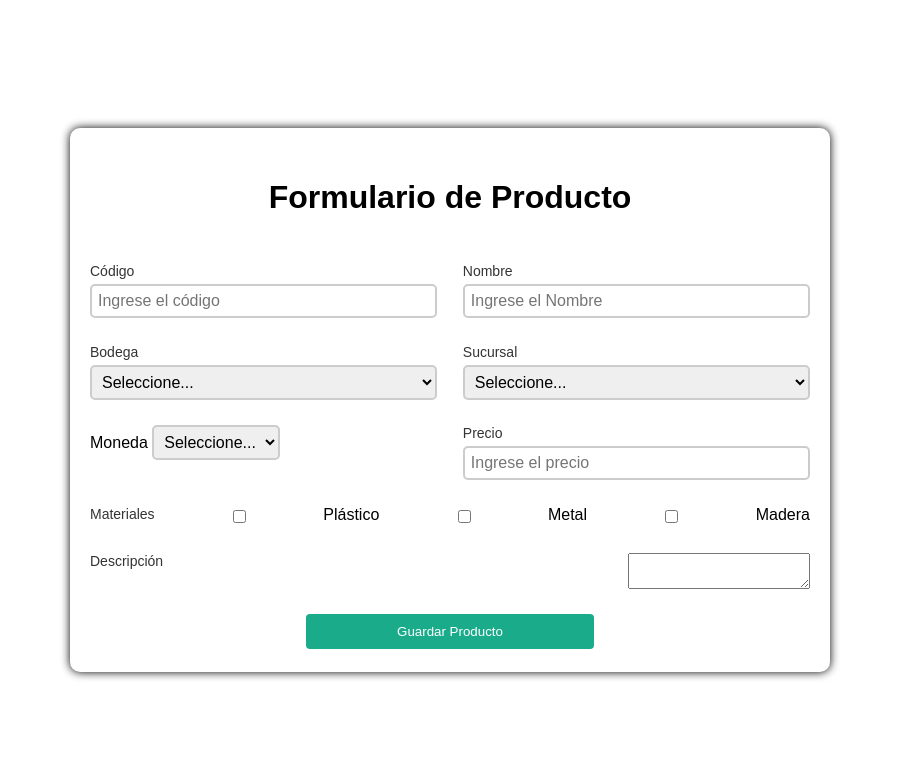
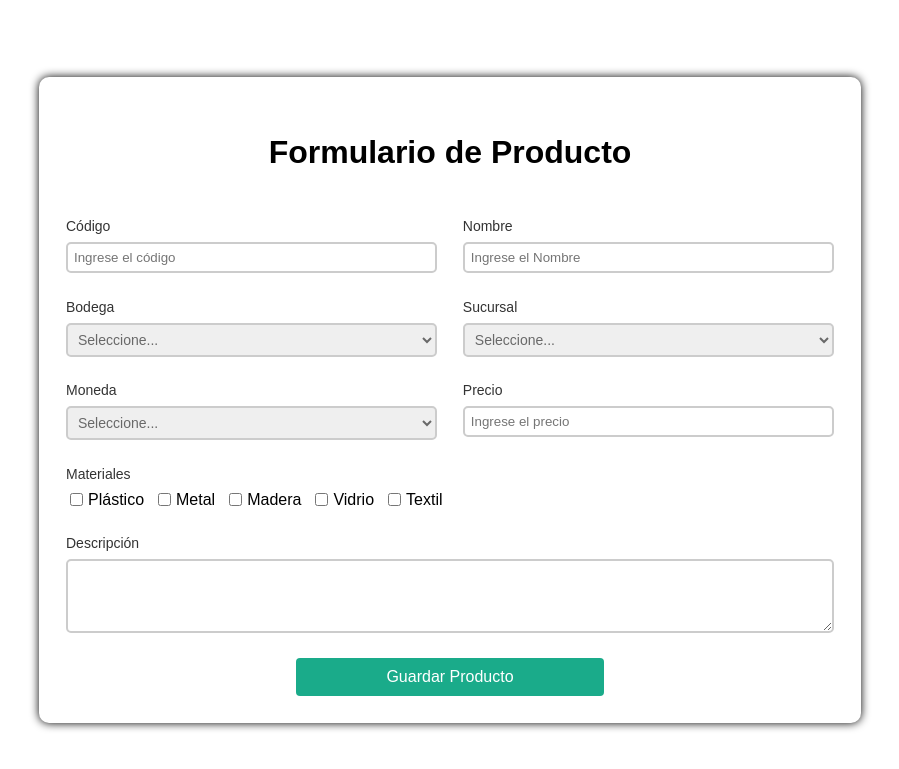
Before and after one commit to JeanPierreQuezada/Formulario_de_productos, a PHP site: page / in a window 1280 px wide. Shown: the top 769 px of the page, without its empty margins (190-1089 px from the left). Run offline with PHP 8.4, Linux system fonts and the light colour scheme.

Commit message:
u_estilos_mst

```diff
--- a/frontend/index.html
+++ b/frontend/index.html
@@ -9,7 +9,7 @@
 <body>
     <div>
         <form class="form-container">
-            <div class="centrar">
+            <div class="centrar-unidad">
                 <h1>Formulario de Producto</h1>
             </div>
             <div class="row">
@@ -40,7 +40,7 @@
 
             <div class="row">
                 <div class="column">
-                    <label">Moneda</label>
+                    <label>Moneda</label>
                     <select id="moneda" class="selector_custom">
                         <option value="">Seleccione...</option>
                     </select>
@@ -52,18 +52,26 @@
             </div>
 
             <div class="row">
-                <label>Materiales</label>
-                <input type="checkbox" name="material" value="Plástico"> Plástico
-                <input type="checkbox" name="material" value="Metal"> Metal
-                <input type="checkbox" name="material" value="Madera"> Madera
+                <div class="column">
+                    <label>Materiales</label>
+                    <div class="checkbox-container">
+                        <div class="checkbox-item"><input type="checkbox" name="material" value="Plástico"> Plástico</div>
+                        <div class="checkbox-item"><input type="checkbox" name="material" value="Metal"> Metal</div>
+                        <div class="checkbox-item"><input type="checkbox" name="material" value="Madera"> Madera</div>
+                        <div class="checkbox-item"><input type="checkbox" name="material" value="Vidrio"> Vidrio</div>
+                        <div class="checkbox-item"><input type="checkbox" name="material" value="Textil"> Textil</div>
+                    </div>
+                </div>
             </div>
 
             <div class="row">
-                <label>Descripción</label>
-                <textarea id="descripcion"></textarea>
+                <div class="column">
+                    <label>Descripción</label>
+                    <textarea id="descripcion" class="area-texto"></textarea>
+                </div>
             </div>
 
-            <div class="centrar">
+            <div class="centrar-unidad">
                 <button type="submit" class="button">Guardar Producto</button>
             </div>
         </form>
--- a/frontend/styles.css
+++ b/frontend/styles.css
@@ -8,11 +8,13 @@ body {
     background-color: #ffffff;
 }
 
+/*Componentes principales*/
 .form-container {
     background: #ffffff;
-    width: 90vh;
+    width: 60vw;
+    max-width: 950px;
     min-height: min-content;
-    padding: 30px 20px 23px 20px;
+    padding: 36px 27px 27px 27px;
     display: flex;
     flex-direction: column;
     justify-content: center;
@@ -32,15 +34,70 @@ body {
 
 .column {
     display: flex;
+    width: 100%;
+    flex-direction: column;
     flex: 1 1 auto;
-    flex-direction: column;
+}
+
+/*Componentes independientes*/
+label {
+    display: flex;
+    font-size: 14px;
+    margin-bottom: 5px;
+    color: #333;
+    margin-bottom: 8px;
+}
+
+input {
+    padding: 6px;
+    border: 2px solid #ccc;
+    border-radius: 5px;
+    outline: none;
+    transition: border-color 0.3s ease;
+}
+
+.area-texto{
+    min-height: 50px;
+    max-height: 150px;
+    padding: 10px;
+    font-size: 16px;
+    border: 2px solid #ccc;
+    border-radius: 5px;
+    resize: vertical;
+    overflow-y: auto;
+}
+
+.centrar-unidad{
+    display: flex;
+    text-align: center;
+    justify-content: center;
     width: 100%;
 }
 
-.centrar{
+.selector_custom {
+    padding: 6px;
+    font-size: 14px;
+    color: #696969;
+    border: 2px solid #ccc;
+    border-radius: 5px;
+    cursor: pointer;
+}
+
+.checkbox-container {
     display: flex;
-    justify-content: center;
-    width: 100%;
+    flex-wrap: wrap;
+    gap: 10px;
+}
+
+.checkbox-container input {
+    margin-right: 5px;
+    accent-color: #179678;
+}
+
+.checkbox-item {
+    display: flex;
+    align-items: center;
+    white-space: nowrap;
 }
 
 button {
@@ -51,42 +108,30 @@ button {
     border: none;
     cursor: pointer;
     border-radius: 4px;
+    font-size: 16px;
+}
+
+/*Componentes independientes - hover*/
+input:hover {
+    border-color: #1aab8a;
+}
+
+.selector_custom:hover {
+    border: 2px solid #1aab8a;
+}
+
+.area-texto:hover{
+    border: 2px solid #1aab8a;
 }
 
 .button:hover {
     background-color: #179678;
 }
 
-label {
-    display: flex;
-    font-size: 14px;
-    margin-bottom: 5px;
-    color: #333;
-}
-
-input {
-    padding: 6px;
-    font-size: 16px;
-    border: 2px solid #ccc;
-    border-radius: 5px;
-    outline: none;
-    transition: border-color 0.3s ease;
-}
-
-input:hover {
-    border-color: #1aab8a;
-}
-
+/*Componentes independientes - focus*/
 input:focus {
     border-color: #137961;
-}
-
-.selector_custom {
-    padding: 6px;
-    font-size: 16px;
-    border: 2px solid #ccc;
-    border-radius: 5px;
-    cursor: pointer;
+    outline: none;
 }
 
 .selector_custom:focus {
```
Also changed, not shown: other parts of frontend/styles.css (+37 -2 lines), 1 other file.
